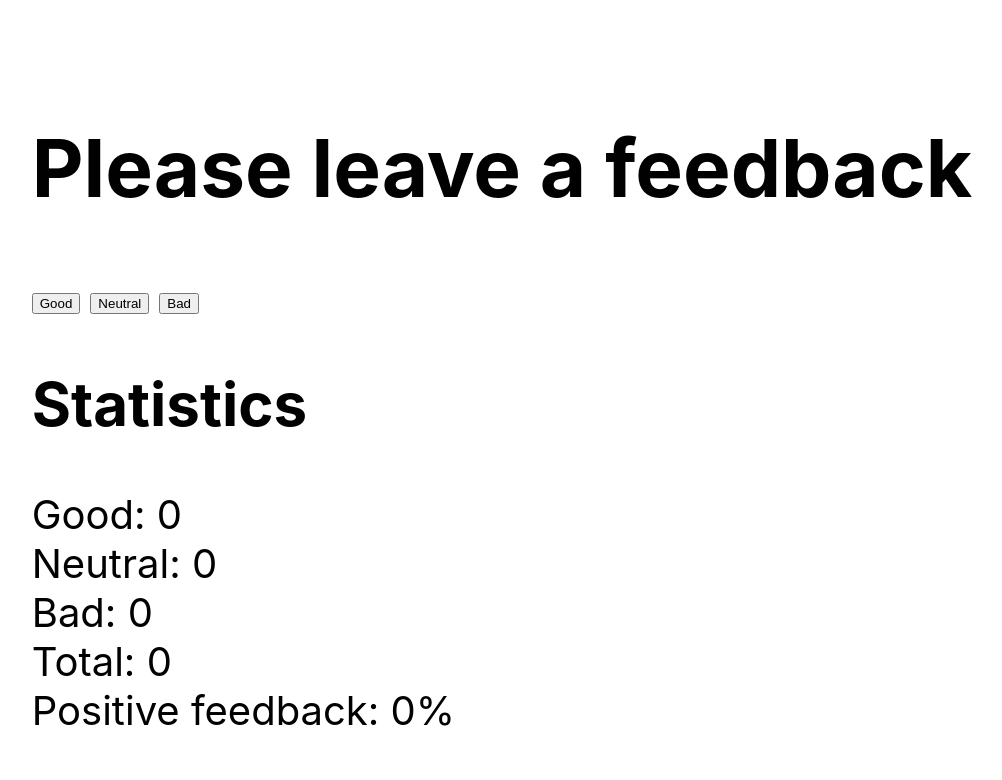
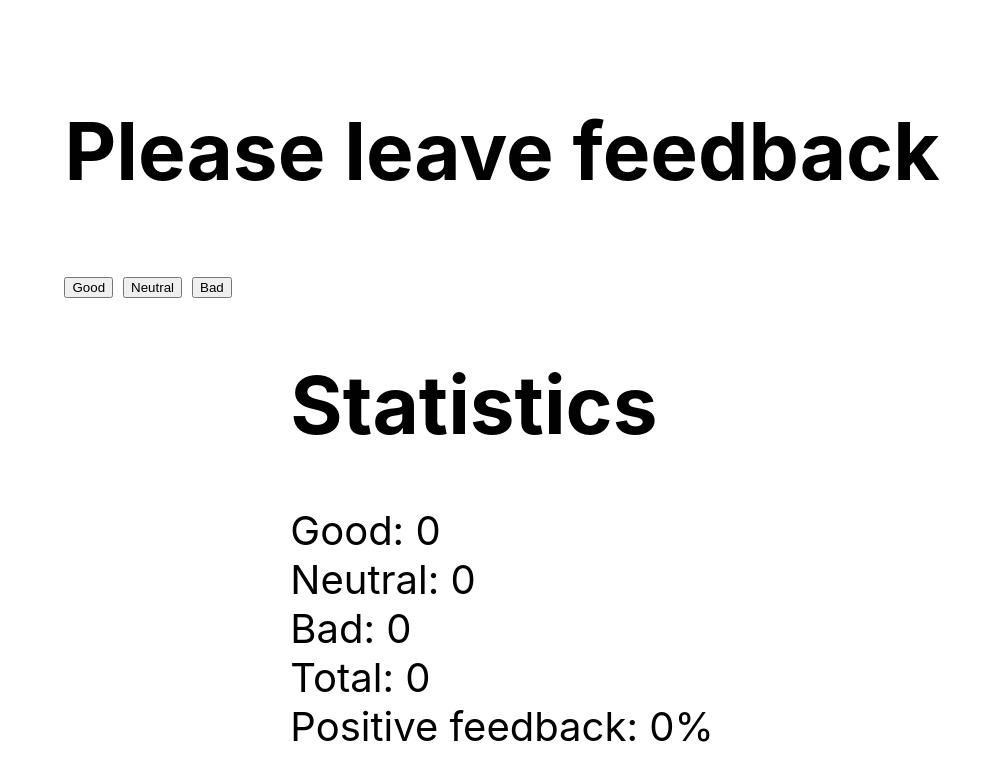
Before and after one commit to sidor91/goit-react-hw-02-feedback, a React (Create React App) app: page / in a window 1280 px wide. Shown: the top 780 px of the page, without its empty margins (138-1140 px from the left). Built offline with nearby package versions, Linux system fonts and the light colour scheme.

Commit message:
task 3 done

```diff
--- a/src/components/App.jsx
+++ b/src/components/App.jsx
@@ -1,18 +1,82 @@
-import { FeedbackApp } from "./FeedbackApp/FeedbackApp";
+import React from 'react';
+import { Section } from './Section/Section';
+import { FeedbackOptions } from './FeedbackOptions/FeedbackOptions';
+import { Statistics } from './Statistics/Statistics';
 
-export const App = () => {
+export class App extends React.Component {
+  state = {
+    good: 0,
+    neutral: 0,
+    bad: 0,
+    total: 0,
+    positive: 0,
+  };
+
+  handleGoodFeedback = () => {
+    this.setState(prevState => ({
+      good: prevState.good + 1,
+    }));
+    this.countTotalFeedback();
+  };
+  handleNeutralFeedback = () => {
+    this.setState(prevState => ({
+      neutral: prevState.neutral + 1,
+    }));
+    this.countTotalFeedback();
+  };
+  handleBadFeedback = () => {
+    this.setState(prevState => ({
+      bad: prevState.bad + 1,
+    }));
+    this.countTotalFeedback();
+  };
+
+  countTotalFeedback = () => {
+    this.setState(prevState => {
+      return {
+        total: prevState.total + 1,
+      };
+    });
+        this.countPositiveFeedbackPercentage();
+  };
+
+  countPositiveFeedbackPercentage = () => {
+    this.setState(prevState => ({
+      positive: Math.floor((100 / prevState.total) * prevState.good),
+    }));
+  };
+
+  render() {
     return (
       <div
         style={{
           height: '100vh',
           display: 'flex',
+          flexDirection: 'column',
           justifyContent: 'center',
           alignItems: 'center',
           fontSize: 40,
           color: '#010101',
         }}
       >
-      <FeedbackApp/>
+        <Section title={'Please leave feedback'}>
+          <FeedbackOptions
+            options={{ good: 'Good', neutral: 'Neutral', bad: 'Bad' }}
+            onLeavePositiveFeedback={this.handleGoodFeedback}
+            onLeaveNeutralFeedback={this.handleNeutralFeedback}
+            onLeaveBadFeedback={this.handleBadFeedback}
+          />
+        </Section>
+        <Section title={'Statistics'}>
+          <Statistics
+            good={this.state.good}
+            neutral={this.state.neutral}
+            bad={this.state.bad}
+            total={this.state.total}
+            positive={this.state.positive}
+          />
+        </Section>
       </div>
     );
-};
+  }
+}
--- a/src/components/FeedbackApp/FeedbackApp.jsx
+++ /dev/null
@@ -1,83 +0,0 @@
-import React from "react";
-import {
-  Header,
-  ButtonsWrapper,
-  FeedbackButton,
-  AppWrapper,
-  StatisticsHeader,
-  FeedbackVariantsWrapper,
-  FeedbackVariant,
-  TotalFeedbacks,
-  PositivePercentrage,
-} from './FeedbackApp.styled';
-
-export class FeedbackApp extends React.Component {
-  state = {
-    good: 0,
-    neutral: 0,
-      bad: 0,
-      total: 0,
-    positive: 0,
-  };
-
-  handleGoodFeedback = () => {
-    this.setState(prevState => ({
-      good: prevState.good + 1,
-    }));
-      this.countTotalFeedback();
-  };
-  handleNeutralFeedback = () => {
-    this.setState(prevState => ({
-      neutral: prevState.neutral + 1,
-    }));
-      this.countTotalFeedback();
-  };
-  handleBadFeedback = () => {
-    this.setState(prevState => ({
-      bad: prevState.bad + 1,
-    }));
-      this.countTotalFeedback();
-  };
-
-    countTotalFeedback = () => {
-        this.setState(prevState => {
-            return {
-                total: prevState.total + 1,
-            };
-        })
-       this.countPositiveFeedbackPercentage();
-  };
-
-    countPositiveFeedbackPercentage = () => {
-        this.setState(prevState => ({
-            positive: Math.floor(100/prevState.total*prevState.good),
-        }));
-  };
-
-  render() {
-    return (
-      <AppWrapper>
-        <Header>Please leave a feedback</Header>
-        <ButtonsWrapper>
-          <FeedbackButton onClick={this.handleGoodFeedback}>
-            Good
-          </FeedbackButton>
-          <FeedbackButton onClick={this.handleNeutralFeedback}>
-            Neutral
-          </FeedbackButton>
-          <FeedbackButton onClick={this.handleBadFeedback}>Bad</FeedbackButton>
-        </ButtonsWrapper>
-        <StatisticsHeader>Statistics</StatisticsHeader>
-        <FeedbackVariantsWrapper>
-          <FeedbackVariant>Good: {this.state.good}</FeedbackVariant>
-          <FeedbackVariant>Neutral: {this.state.neutral}</FeedbackVariant>
-          <FeedbackVariant>Bad: {this.state.bad}</FeedbackVariant>
-          <TotalFeedbacks>Total: {this.state.total}</TotalFeedbacks>
-          <PositivePercentrage>
-            Positive feedback: {this.state.positive}%
-          </PositivePercentrage>
-        </FeedbackVariantsWrapper>
-      </AppWrapper>
-    );
-  }
-}
--- a/src/components/FeedbackApp/FeedbackApp.styled.js
+++ /dev/null
@@ -1,30 +0,0 @@
-import styled from 'styled-components';
-
-
-export const AppWrapper = styled.div``;
-
-export const Header = styled.h1`
-`;
-
-export const ButtonsWrapper = styled.div`
-
-`;
-
-export const FeedbackButton = styled.button`
-  &:not(:last-child) {
-    margin-right: 10px;
-  }
-`;
-
-export const StatisticsHeader = styled.h2``;
-
-export const FeedbackVariantsWrapper = styled.div`
-display: flex;
-flex-direction: column;
-`;
-
-export const FeedbackVariant = styled.span``;
-
-export const TotalFeedbacks = styled.span``;
-
-export const PositivePercentrage = styled.span``;
--- /dev/null
+++ b/src/components/FeedbackOptions/FeedbackOptions.jsx
@@ -0,0 +1,25 @@
+import {
+  ButtonsWrapper,
+  FeedbackButton,
+} from './FeedbackOptions.styled';
+
+export const FeedbackOptions = ({
+  options,
+  onLeavePositiveFeedback,
+  onLeaveNeutralFeedback,
+  onLeaveBadFeedback,
+}) => {
+  return (
+    <ButtonsWrapper>
+      <FeedbackButton onClick={onLeavePositiveFeedback}>
+        {options.good}
+      </FeedbackButton>
+      <FeedbackButton onClick={onLeaveNeutralFeedback}>
+        {options.neutral}
+      </FeedbackButton>
+      <FeedbackButton onClick={onLeaveBadFeedback}>
+        {options.bad}
+      </FeedbackButton>
+    </ButtonsWrapper>
+  );
+};
--- /dev/null
+++ b/src/components/FeedbackOptions/FeedbackOptions.styled.js
@@ -0,0 +1,9 @@
+import styled from 'styled-components';
+
+export const ButtonsWrapper = styled.div``;
+
+export const FeedbackButton = styled.button`
+  &:not(:last-child) {
+    margin-right: 10px;
+  }
+`;
--- /dev/null
+++ b/src/components/Section/Section.jsx
@@ -0,0 +1,10 @@
+import { Title, Wrapper } from './Section.styled';
+
+export const Section = ({title, children}) => {
+    return (
+      <Wrapper>
+        <Title>{title}</Title>
+        {children}
+      </Wrapper>
+    );
+}
--- /dev/null
+++ b/src/components/Section/Section.styled.js
@@ -0,0 +1,5 @@
+import styled from 'styled-components';
+
+export const Wrapper = styled.div``;
+
+export const Title = styled.h1``;
--- /dev/null
+++ b/src/components/Statistics/Statistics.jsx
@@ -0,0 +1,21 @@
+import {
+    StatisticsWrapper,
+    FeedbackVariant,
+    TotalFeedbacks,
+    PositivePercentrage,
+} from './Statistics.styled';
+
+
+export const Statistics = ({good,neutral,bad,total,positive}) => {
+    return (
+      <StatisticsWrapper>
+          <FeedbackVariant>Good: {good}</FeedbackVariant>
+          <FeedbackVariant>Neutral: {neutral}</FeedbackVariant>
+          <FeedbackVariant>Bad: {bad}</FeedbackVariant>
+          <TotalFeedbacks>Total: {total}</TotalFeedbacks>
+          <PositivePercentrage>
+            Positive feedback: {positive}%
+          </PositivePercentrage>
+        </StatisticsWrapper>
+    );
+}
--- /dev/null
+++ b/src/components/Statistics/Statistics.styled.js
@@ -0,0 +1,12 @@
+import styled from 'styled-components';
+
+export const StatisticsWrapper = styled.div`
+  display: flex;
+  flex-direction: column;
+`;
+
+export const FeedbackVariant = styled.span``;
+
+export const TotalFeedbacks = styled.span``;
+
+export const PositivePercentrage = styled.span``;
```
Lines whose indentation alone changed are shown as unchanged.
